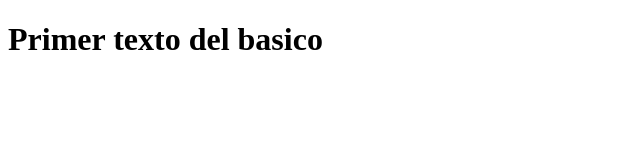
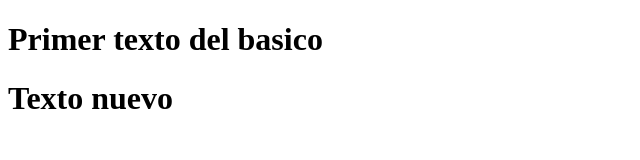
Before and after one commit to carlos-hotmail/Basico-rama, a plain HTML site: page index.html in a window 1280 px wide. Shown: the whole page, without its empty margins (0-640 px from the left). Drawn offline with Linux system fonts and the light colour scheme.

Commit message:
Update index.html
Texto agregado

```diff
--- a/index.html
+++ b/index.html
@@ -7,5 +7,6 @@
 </head>
 <body>
     <h1>Primer texto del basico</h1>
+    <h1>Texto nuevo</h1>
 </body>
 </html>
```
